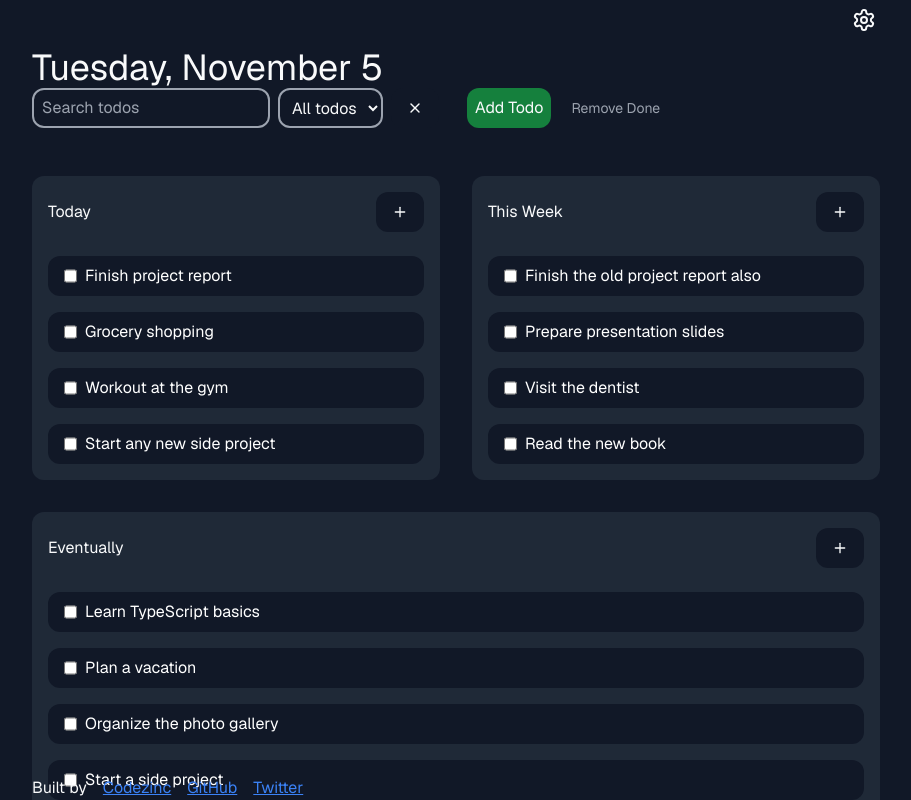
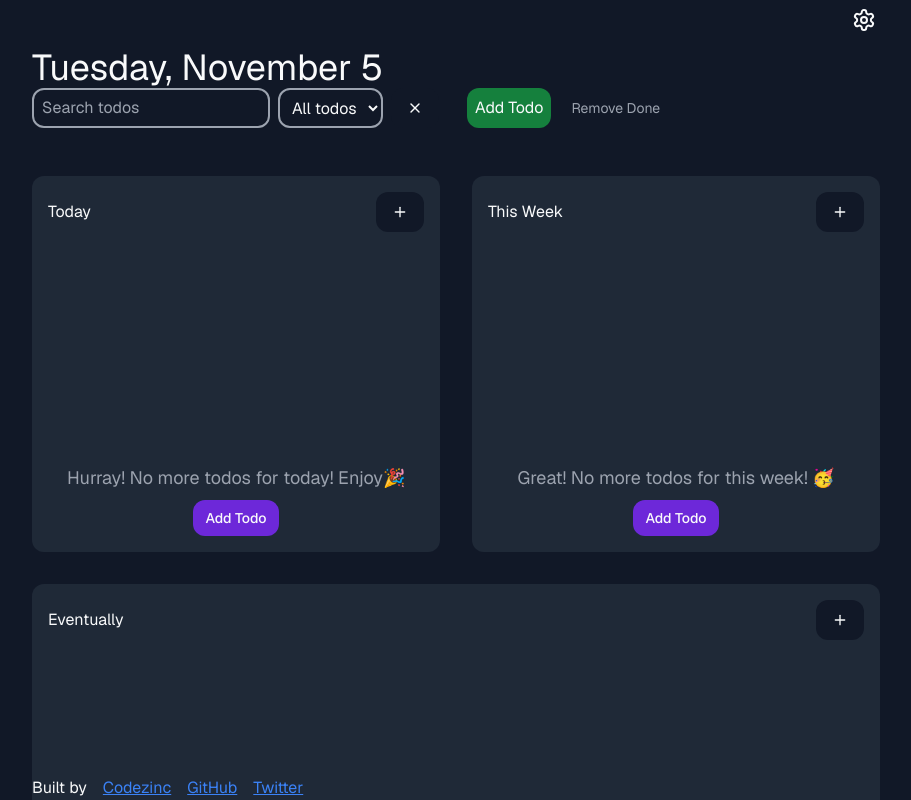
Before and after one commit to anuragg-p/codezinc-frontend, a Next.js app: page /apps/simple-todo in a window 1280 px wide. Shown: the top 800 px of the page, without its empty margins (184-1095 px from the left). Built offline with nearby package versions, Linux system fonts and the light colour scheme.

Commit message:
added the todos to local storage

```diff
--- a/src/app/apps/simple-todo/page.tsx
+++ b/src/app/apps/simple-todo/page.tsx
@@ -1,33 +1,25 @@
 "use client";
 import { DashBoardHeader } from "@/components/TodoHeader";
-import {
-  TodoDashBoard,
-  TodoEnum,
-} from "@/components/Todo";
-import tasksData from "@/data/todo-app-data.json";
-import type { Raw, TodoItemType } from "@/types/todo.types";
-import { useCallback, useState } from "react";
+import { TodoDashBoard, TodoEnum } from "@/components/Todo";
+// import tasksData from "@/data/todo-app-data.json";
+import type { TodoItemType } from "@/types/todo.types";
+import { useCallback, useEffect, useState } from "react";
 import { TodoFooter } from "@/components/TodoFooter";
 
+//-----------------------------------------------------------------------------
+export default function TodoPage() {
+    const [todos, setTodos] = useState<Array<TodoItemType>>(() => {
+        // This is to load data from local storage
+        const storedTodos = localStorage.getItem("todos");
+        return storedTodos ? (JSON.parse(storedTodos) as Array<TodoItemType>) : [];
+    });
 
-// making a function to convert the json file Raw data to our required type data
-const convertToTodoItems = (data: Raw[]): TodoItemType[] => {
-  return data.map((task) => {
-    // Convert the type field to TodoEnum
-    const type = TodoEnum[task.type as keyof typeof TodoEnum];
-    return {
-      type,
-      name: task.name,
-      tags: task.tags
-    };
-  });
-}
+    // Save todos to local storage whenever it changes
+    useEffect(() => {
+        localStorage.setItem("todos", JSON.stringify(todos));
+    }, [todos]);
 
-// To convert imported json file data to a typed Array<TodoItemType>
-const todoItems: TodoItemType[] = convertToTodoItems(tasksData);
-
-export default function TodoPage() {
-  const [todos, setTodos] = useState<Array<TodoItemType>>(todoItems);
+//-----------------------------------------------------------------------------
 
     const todayTodos = todos.filter((item) => item.type === TodoEnum.TODAY);
     const thisWeekTodos = todos.filter(
@@ -58,8 +50,8 @@ export default function TodoPage() {
         // }, [todos]);
     }, []);
 
-  const removeTodo = useCallback(( name: string) => {
-    return setTodos((prev) => prev.filter(todo => todo.name !== name));
+    const removeTodo = useCallback((name: string) => {
+        return setTodos((prev) => prev.filter((todo) => todo.name !== name));
     }, []);
 
     return (
```
Lines whose indentation alone changed are shown as unchanged.
